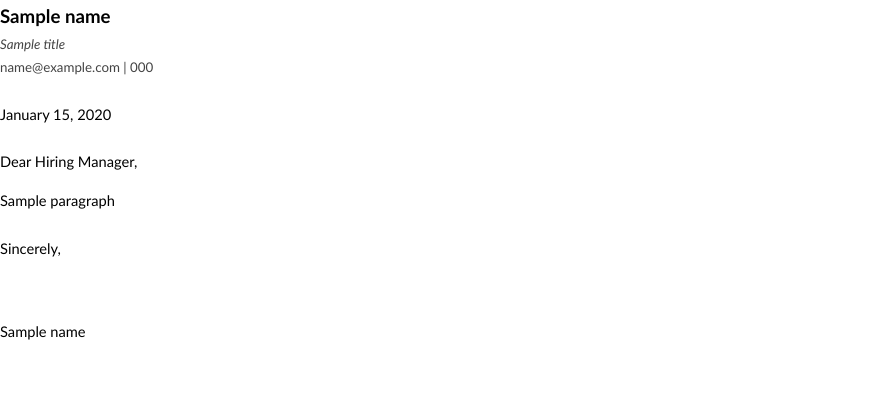
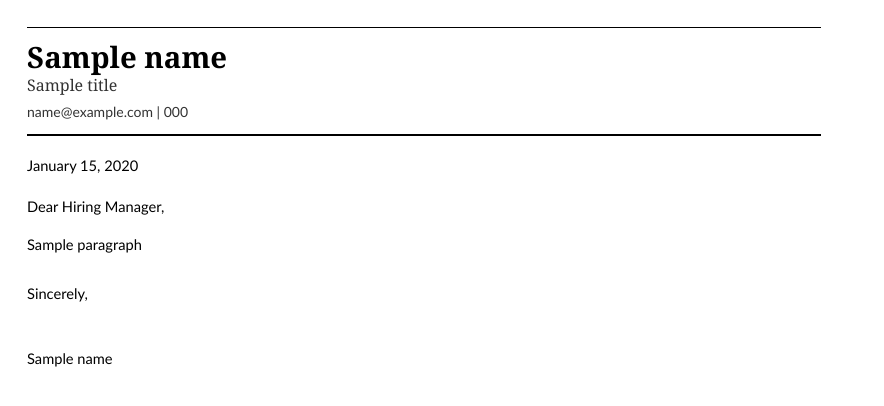
Before and after one commit to LatentVectors/resume_bot, a Python web app: template src/features/cover_letter/templates/cover_000.html in a window 1280 px wide. Shown: the top 406 px of the page, without its empty margins (0-884 px from the left). Run offline with Jinja, Linux system fonts and the light colour scheme; the template is opened without the code that fills it: most values are stand-ins (such as "Sample title", 1, 10 or a date in 2020).

Commit message:
fix job detail page

```diff
--- a/app/pages/job.py
+++ b/app/pages/job.py
@@ -85,7 +85,6 @@ def main() -> None:
         options=list(option_labels.keys()),
         format_func=lambda tab: option_labels[tab],
         selection_mode="single",
-        default=st.session_state["job_tab_segmented"],
         key="job_tab_segmented",
         label_visibility="collapsed",
         width="stretch",
--- a/src/features/cover_letter/templates/cover_000.html
+++ b/src/features/cover_letter/templates/cover_000.html
@@ -4,95 +4,83 @@
     <meta charset="UTF-8">
     <title>{{ name }} - Cover Letter</title>
     <style>
-        @page {
-            size: letter;
-            margin: 1in;
-        }
         body {
-            font-family: Calibri, Arial, sans-serif;
+            font-family: Calibri, Arial, Helvetica, sans-serif;
             font-size: 11pt;
             line-height: 1.6;
             color: #000000;
-            margin: 0;
-            padding: 0;
+            margin: 27px;
+            max-width: 21cm;
         }
         .sender-info {
-            margin-bottom: 24px;
+            border-top: 1px solid #000000;
+            border-bottom: 2px solid #000000;
+            padding: 12px 0;
+            margin-bottom: 18px;
         }
-        .sender-info p {
-            margin: 2px 0;
+        .header-left {
+            margin-bottom: 6px;
         }
         .sender-name {
-            font-size: 14pt;
+            font-family: Georgia, "Times New Roman", serif;
+            font-size: 22pt;
             font-weight: bold;
-            margin-bottom: 4px;
+            line-height: 1.2;
         }
         .sender-title {
-            font-size: 10pt;
-            color: #444444;
-            font-style: italic;
-            margin-bottom: 6px;
+            font-family: Georgia, "Times New Roman", serif;
+            font-size: 12pt;
+            color: #333333;
+            line-height: 1.3;
         }
-        .contact-line {
-            font-size: 10pt;
-            color: #444444;
+        .header-right {
+            text-align: left;
+        }
+        .sender-contact {
+            font-size: 10.5pt;
+            color: #333333;
+            line-height: 1.4;
+            white-space: nowrap;
         }
         .date {
-            margin-bottom: 24px;
-            font-size: 11pt;
+            margin-bottom: 18px;
         }
         .salutation {
-            margin-bottom: 16px;
-            font-size: 11pt;
+            margin-bottom: 14px;
         }
         .body-paragraph {
-            margin-bottom: 16px;
+            margin: 0 0 15px 0;
             text-align: justify;
-            font-size: 11pt;
         }
         .closing {
-            margin-top: 24px;
-            margin-bottom: 60px;
-            font-size: 11pt;
+            margin-top: 26px;
+            margin-bottom: 8px;
         }
         .signature-name {
-            font-size: 11pt;
+            margin-top: 42px;
         }
     </style>
 </head>
 <body>
-    <!-- Sender Information -->
     <div class="sender-info">
-        <p class="sender-name">{{ name }}</p>
-        {% if title %}
-        <p class="sender-title">{{ title }}</p>
-        {% endif %}
-        <p class="contact-line">{{ email }}{% if phone %} | {{ phone }}{% endif %}</p>
+        <div class="header-left">
+            <div class="sender-name">{{ name }}</div>
+            {% if title %}<div class="sender-title">{{ title }}</div>{% endif %}
+        </div>
+        <div class="header-right">
+            <div class="sender-contact">{{ email }}{% if phone %} | {{ phone }}{% endif %}</div>
+        </div>
     </div>
 
-    <!-- Date -->
-    <div class="date">
-        <p>{{ date.strftime('%B %d, %Y') }}</p>
-    </div>
+    <div class="date">{{ date.strftime('%B %d, %Y') }}</div>
 
-    <!-- Salutation -->
-    <div class="salutation">
-        <p>Dear Hiring Manager,</p>
-    </div>
+    <div class="salutation">Dear Hiring Manager,</div>
 
-    <!-- Body Paragraphs -->
     {% for paragraph in body_paragraphs %}
     <p class="body-paragraph">{{ paragraph }}</p>
     {% endfor %}
 
-    <!-- Closing -->
-    <div class="closing">
-        <p>Sincerely,</p>
-    </div>
-
-    <!-- Signature -->
-    <div class="signature-name">
-        <p>{{ name }}</p>
-    </div>
+    <div class="closing">Sincerely,</div>
+    <div class="signature-name">{{ name }}</div>
 </body>
 </html>
```
